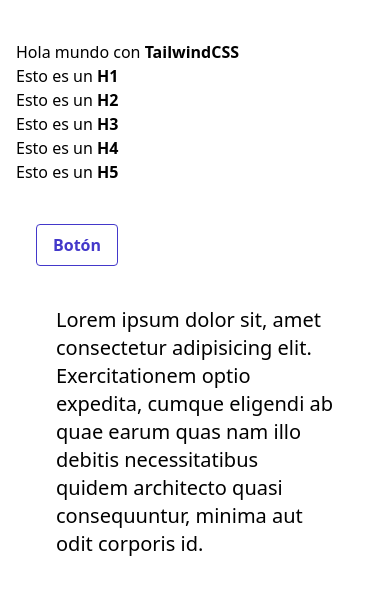
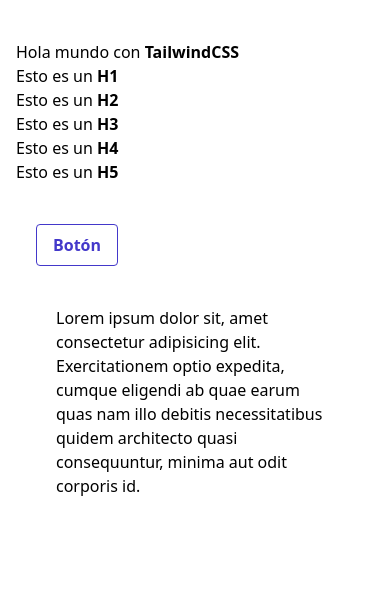
Before and after one commit to otonielandrade7/learning-tailwindcss, a plain HTML site: page 1-base/index.html in a window 390 px wide. Drawn offline with nearby package versions, Linux system fonts and the light colour scheme.

Commit message:
FONT SIZING V3

```diff
--- a/1-base/index.html
+++ b/1-base/index.html
@@ -28,7 +28,7 @@
                 </div>
             </article>
             <article>
-                <div class="text-base mt-10 mx-10 text-xl">
+                <div class="text-base mt-10 mx-10 sm:text-md lg:text-xl">
                     Lorem ipsum dolor sit, amet consectetur adipisicing elit. Exercitationem optio expedita, cumque eligendi ab quae earum quas nam illo debitis necessitatibus quidem architecto quasi consequuntur, minima aut odit corporis id.
                 </div>
             </article>
```
